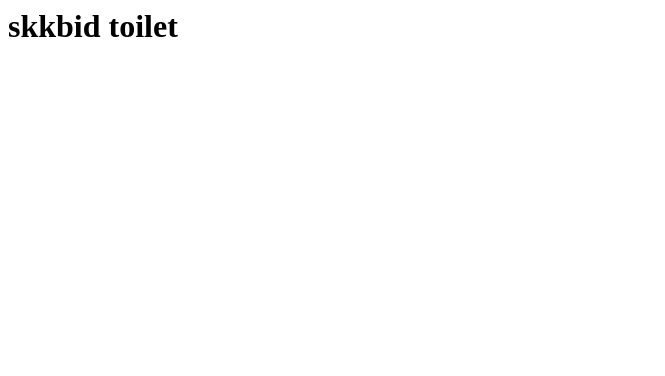
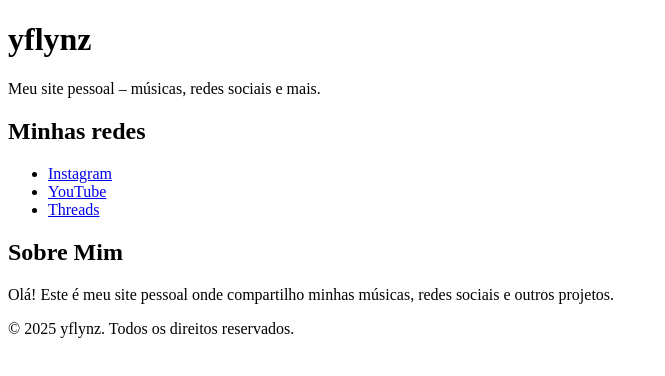
Before and after one commit to yFlynz/yflynz.github.io, a plain HTML site: page index.html in a window 1280 px wide. Shown: the whole page, without its empty margins (0-665 px from the left). Drawn offline with Linux system fonts and the light colour scheme.

Commit message:
Update index.html

```diff
--- a/index.html
+++ b/index.html
@@ -1,9 +1,39 @@
+<!DOCTYPE HTML>
 <html>
-  <title>yFlynz</title>
-  <head>
+<head>
+    <title>yflynz.xyz</title>
+    <meta charset="utf-8" />
+    <meta name="viewport" content="width=device-width, initial-scale=1, user-scalable=no" />
+    <link rel="stylesheet" href="assets/css/styles.css" />
+</head>
+<body>
 
-  </head>
-  <body>
-    <h1>skkbid toilet</h1>
-  </body>
+    <!-- Cabeçalho -->
+    <header id="header">
+        <h1>yflynz</h1>
+        <p>Meu site pessoal – músicas, redes sociais e mais.</p>
+    </header>
+
+    <!-- Redes Sociais -->
+    <section id="social">
+        <h2>Minhas redes</h2>
+        <ul>
+            <li><a href="https://instagram.com/seuusuario" target="_blank">Instagram</a></li>
+            <li><a href="https://youtube.com/@seuusuario" target="_blank">YouTube</a></li>
+            <li><a href="https://www.threads.net/@seuusuario" target="_blank">Threads</a></li>
+        </ul>
+    </section>
+
+    <!-- Sobre Mim -->
+    <section id="about">
+        <h2>Sobre Mim</h2>
+        <p>Olá! Este é meu site pessoal onde compartilho minhas músicas, redes sociais e outros projetos.</p>
+    </section>
+
+    <!-- Rodapé -->
+    <footer id="footer">
+        <p>&copy; 2025 yflynz. Todos os direitos reservados.</p>
+    </footer>
+
+</body>
 </html>
```
